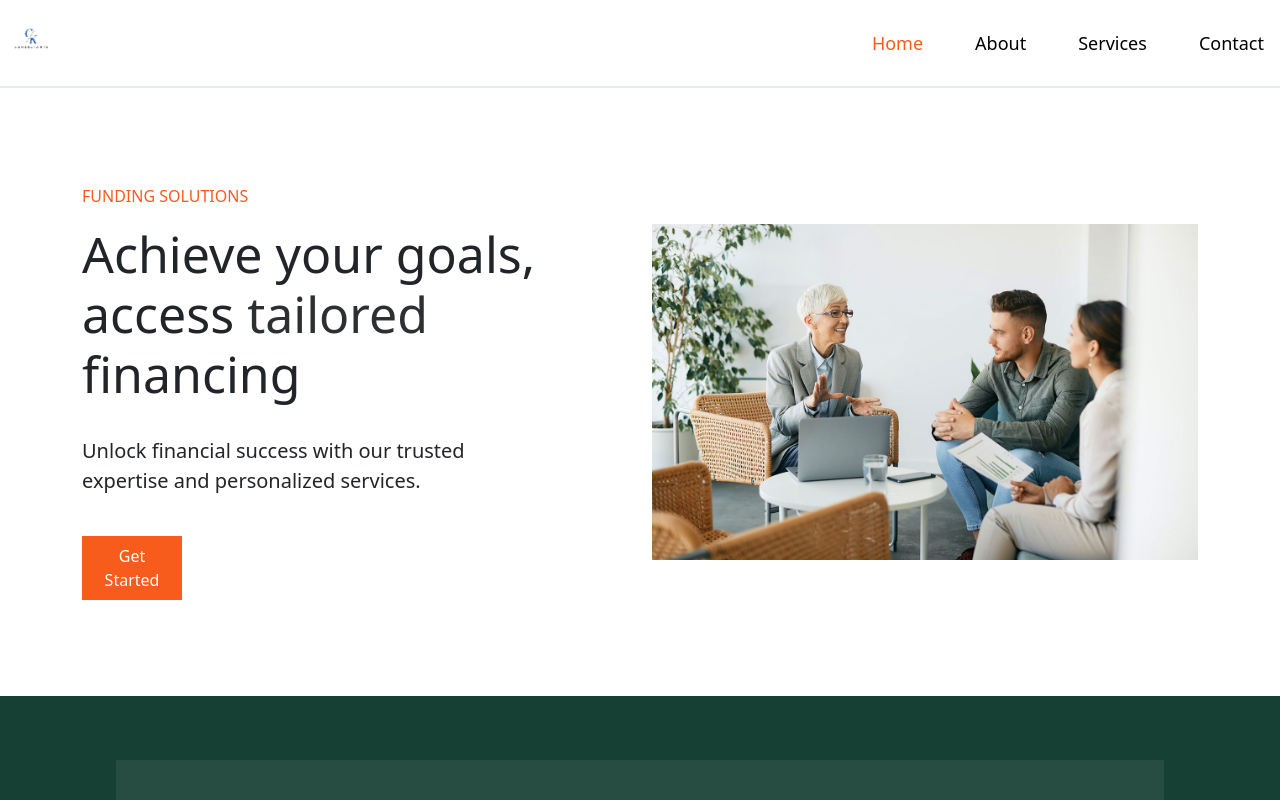
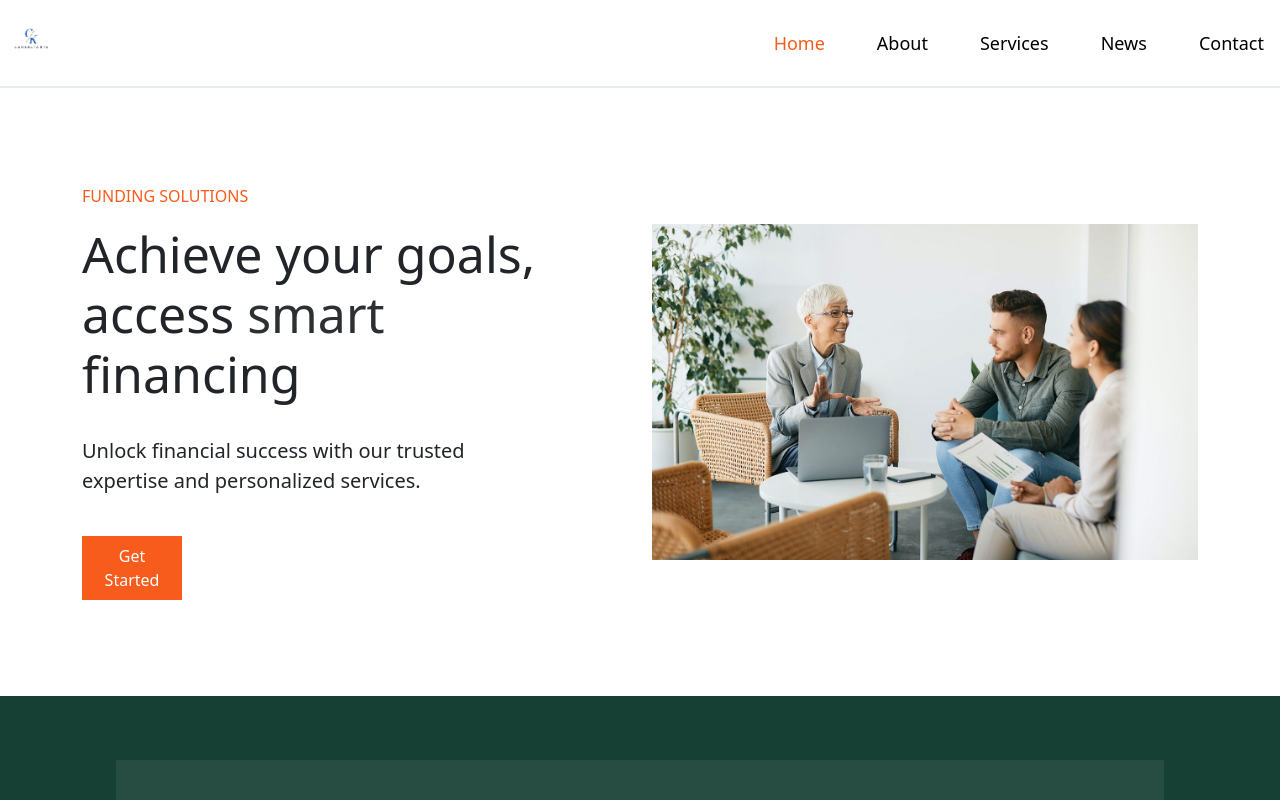
Before and after one commit to DivyaG7/ck, a React (Create React App) app: page / in a window 1280 px wide. Shown: the top 800 px of the page. Built offline with nearby package versions, Linux system fonts and the light colour scheme.

Commit message:
Initial commit

```diff
--- a/src/App.js
+++ b/src/App.js
@@ -8,6 +8,7 @@ import { Service } from './components/service';
 import { Contact } from './components/contact';
 import { Home } from './components/home';
 import { Footer } from './components/footer';
+import { News } from './components/news';
 
 
 function App() {
@@ -20,6 +21,7 @@ function App() {
           <Route path='/About' element={<About />} />
           <Route path='/Service' element={<Service />} />
           <Route path='/Contact' element={<Contact />} />
+          <Route path='/news' element={<News />} />
         </Routes>
         <Footer />
       </Router>
--- a/src/components/home.css
+++ b/src/components/home.css
@@ -18,6 +18,7 @@
   display: inline-block;
   animation: slideDown 1.5s infinite;
 }
+
 
   .button-underline {
     position: relative;
--- a/src/components/home.jsx
+++ b/src/components/home.jsx
@@ -1,4 +1,4 @@
-import React, { useState, useEffect } from 'react';
+import React, { useState, useEffect, useRef } from 'react';
 import home1 from '../assets/home_page_image1.jpg'
 import testimonial1 from '../assets/testimonial1.jpg'
 import testimonial2 from '../assets/testimonial2.jpg'
@@ -17,7 +17,7 @@ const ChangingWords = () => {
     useEffect(() => {
         const interval = setInterval(() => {
             setCurrentWordIndex(prevIndex => (prevIndex + 1) % words.length);
-        }, 2000); // Change word every 2 seconds
+        }, 1500); // Change word every 3 seconds
 
         return () => clearInterval(interval); // Cleanup interval on component unmount
     }, [words.length]);
@@ -27,6 +27,8 @@ const ChangingWords = () => {
     );
 };
 
+
+
 export const Home = () => {
     return (
         <div>
@@ -34,8 +36,10 @@ export const Home = () => {
                 <div className='row pt-5'>
                     <div className='col-md-6 d-flex justify-content-center' style={{ textAlign: 'left', flexDirection: 'column' }}>
                         <p style={{ textAlign: 'left', color: '#f85c1d' }}>FUNDING SOLUTIONS</p>
-                        <h1 style={{ fontSize: '50px' }}>Achieve your goals,<br></br>
-                            access <ChangingWords /><br></br> financing</h1>
+                        <h1 style={{ fontSize: '50px' }}>
+                Achieve your goals,<br />
+                access <ChangingWords /><br /> financing
+            </h1>
 
                         <p className='mt-4' style={{ fontSize: '20px' }}>Unlock financial success with our trusted <br></br>expertise and personalized services.</p>
 
--- a/src/components/navbar.css
+++ b/src/components/navbar.css
@@ -16,7 +16,7 @@
   }
 
   .nav-link:hover {
-    color: #007bff !important;
+    color: #f85c1d !important;
   }
 
   .navbar-toggler {
--- a/src/components/navbar.jsx
+++ b/src/components/navbar.jsx
@@ -38,6 +38,13 @@ export const CustomNavbar = () => {
           </Nav.Link>
           <Nav.Link
             as={Link}
+            to="/news"
+            className={`nav-link-custom nav-underline ${location.pathname === '/news' ? 'active' : ''}`}
+          >
+            News
+          </Nav.Link>
+          <Nav.Link
+            as={Link}
             to="/contact"
             className={`nav-link-custom nav-underline ${location.pathname === '/contact' ? 'active' : ''}`}
           >
--- /dev/null
+++ b/src/components/news.jsx
@@ -0,0 +1,7 @@
+import React from 'react'
+
+export const News = () => {
+  return (
+    <div>news</div>
+  )
+}
```
Lines whose indentation alone changed are shown as unchanged.
